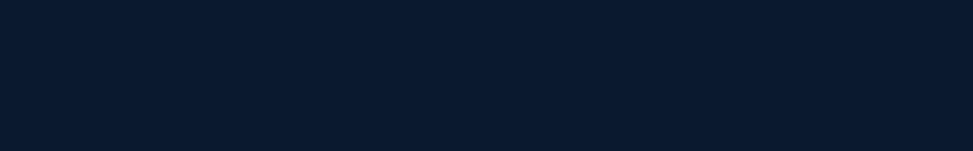
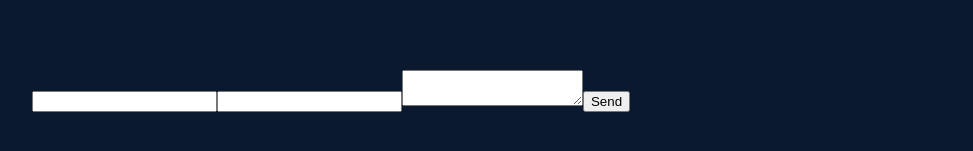
Before and after one commit to Farida-Hamid/Personal-Website, a React (Create React App) app: page / in a window 1280 px wide. Shown: the part 3504-3655 px from the top of the page, without its empty margins (153-1126 px from the left). Built offline with nearby package versions, Linux system fonts and the light colour scheme.

Commit message:
Build form using emailJS

```diff
--- a/src/components/Contact.js
+++ b/src/components/Contact.js
@@ -1,7 +1,22 @@
-import React from "react";
+import React, { useRef } from "react";
+import emailjs from '@emailjs/browser';
+
 import '../style/contact.css';
 
 const Contact = () => {
+  const form = useRef();
+
+  const sendEmail = (e) => {
+    e.preventDefault();
+
+    emailjs.sendForm('service_wnl636b', 'template_dsv3dyq', form.current, 'TLsq3yXqPwD3sRmYG')
+      .then((result) => {
+          console.log(result.text);
+      }, (error) => {
+          console.log(error.text);
+      });
+  };
+
   return (
     <>
       {/* <h2 className="title">
@@ -18,6 +33,13 @@
           Whether you have a question or just want to say hi, I would love to have a
           conversation!</p>
       </div>
+
+      <form ref={form} onSubmit={sendEmail}>
+        <input type="text" name="name" />
+        <input type="email" name="email" />
+        <textarea name="message" />
+        <input type="submit" value="Send" />
+    </form>
     </>
   )
 }
```
